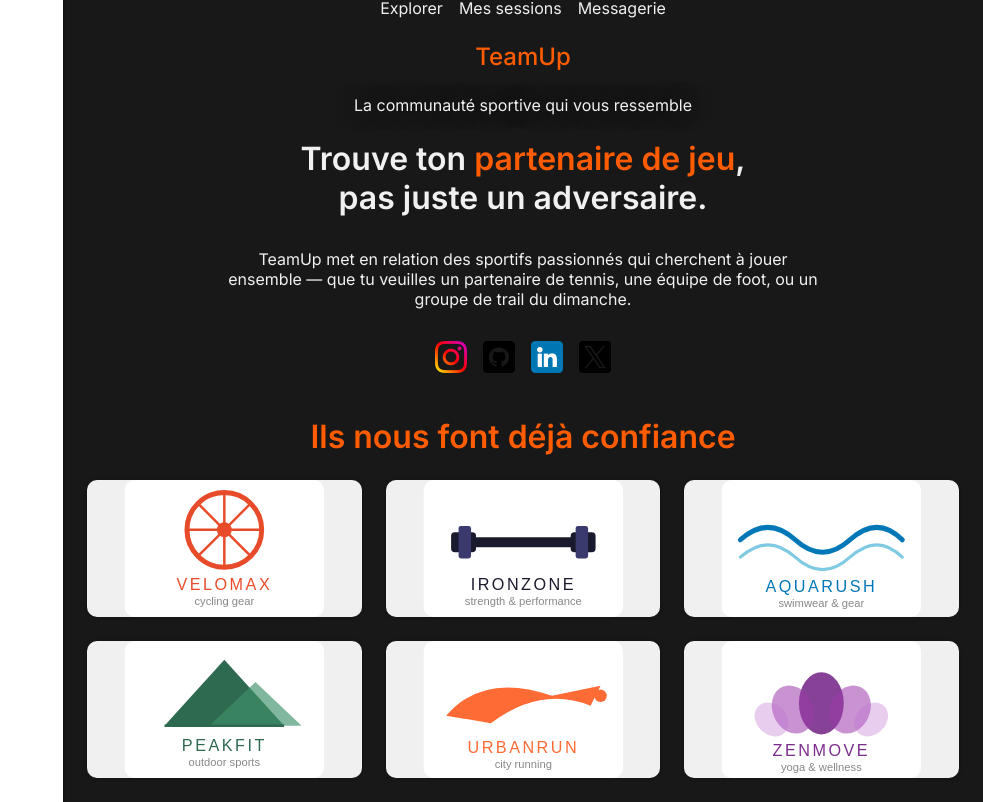
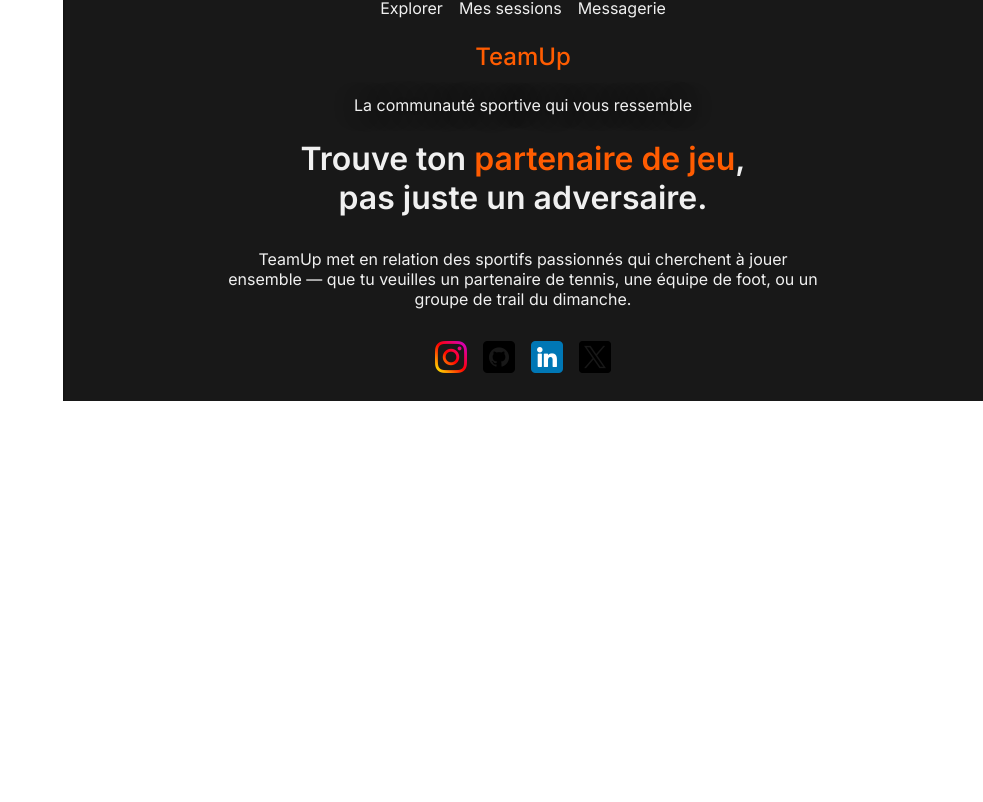
Before and after one commit to SoleneMend/TeamUp-Front, a React (Vite) app in the folder client/: page / in a window 1280 px wide. Shown: the part 803-1605 px from the top of the page, without its empty margins (297-1280 px from the left). After the commit the page ends 1204 px from the top, so only its background shows below. Built offline with nearby package versions, Linux system fonts and the light colour scheme; no server answers.

Commit message:
Navbar and Footer are done i'ts final version chill

```diff
--- a/client/src/components/Footer/Footer.tsx
+++ b/client/src/components/Footer/Footer.tsx
@@ -54,317 +54,6 @@ function Footer() {
           </div>
         </div>
       </div>
-      <div className="Footer-div-container-img">
-        <h2 className="Footer-div-container-img-title">
-          Ils nous font déjà confiance
-        </h2>
-        <svg
-          width="200"
-          height="137"
-          viewBox="0 0 160 110"
-          xmlns="http://www.w3.org/2000/svg"
-        >
-          <title>VELOMAX</title>
-          <rect width="160" height="110" fill="white" rx="8" />
-          <circle
-            cx="80"
-            cy="40"
-            r="30"
-            fill="none"
-            stroke="#E84B2A"
-            stroke-width="4"
-          />
-          <circle cx="80" cy="40" r="6" fill="#E84B2A" />
-          <line
-            x1="80"
-            y1="10"
-            x2="80"
-            y2="70"
-            stroke="#E84B2A"
-            stroke-width="2"
-          />
-          <line
-            x1="50"
-            y1="40"
-            x2="110"
-            y2="40"
-            stroke="#E84B2A"
-            stroke-width="2"
-          />
-          <line
-            x1="59"
-            y1="19"
-            x2="101"
-            y2="61"
-            stroke="#E84B2A"
-            stroke-width="2"
-          />
-          <line
-            x1="101"
-            y1="19"
-            x2="59"
-            y2="61"
-            stroke="#E84B2A"
-            stroke-width="2"
-          />
-          <text
-            x="80"
-            y="88"
-            text-anchor="middle"
-            font-size="13"
-            font-weight="500"
-            fill="#E84B2A"
-            letter-spacing="2"
-            font-family="sans-serif"
-          >
-            VELOMAX
-          </text>
-          <text
-            x="80"
-            y="100"
-            text-anchor="middle"
-            font-size="9"
-            fill="#888"
-            font-family="sans-serif"
-          >
-            cycling gear
-          </text>
-        </svg>
-        <svg
-          width="200"
-          height="137"
-          viewBox="0 0 160 110"
-          xmlns="http://www.w3.org/2000/svg"
-        >
-          <title>IRONZONE</title>
-          <rect width="160" height="110" fill="white" rx="8" />
-          <rect x="22" y="42" width="20" height="16" rx="3" fill="#1A1A2E" />
-          <rect x="118" y="42" width="20" height="16" rx="3" fill="#1A1A2E" />
-          <rect x="40" y="46" width="80" height="8" rx="2" fill="#1A1A2E" />
-          <rect x="28" y="37" width="10" height="26" rx="2" fill="#3A3A6E" />
-          <rect x="122" y="37" width="10" height="26" rx="2" fill="#3A3A6E" />
-          <text
-            x="80"
-            y="88"
-            text-anchor="middle"
-            font-size="13"
-            font-weight="500"
-            fill="#1A1A2E"
-            letter-spacing="2"
-            font-family="sans-serif"
-          >
-            IRONZONE
-          </text>
-          <text
-            x="80"
-            y="100"
-            text-anchor="middle"
-            font-size="9"
-            fill="#888"
-            font-family="sans-serif"
-          >
-            strength &amp; performance
-          </text>
-        </svg>
-        <svg
-          width="200"
-          height="137"
-          viewBox="0 0 160 110"
-          xmlns="http://www.w3.org/2000/svg"
-        >
-          <title>AquaRush</title>
-          <rect width="160" height="110" fill="white" rx="8" />
-          <path
-            d="M15 48 Q37 28 59 48 Q81 68 103 48 Q125 28 145 48"
-            fill="none"
-            stroke="#0077B6"
-            stroke-width="4"
-            stroke-linecap="round"
-          />
-          <path
-            d="M15 62 Q37 42 59 62 Q81 82 103 62 Q125 42 145 62"
-            fill="none"
-            stroke="#0096C7"
-            stroke-width="2.5"
-            stroke-linecap="round"
-            opacity="0.5"
-          />
-          <text
-            x="80"
-            y="90"
-            text-anchor="middle"
-            font-size="13"
-            font-weight="500"
-            fill="#0077B6"
-            letter-spacing="2"
-            font-family="sans-serif"
-          >
-            AQUARUSH
-          </text>
-          <text
-            x="80"
-            y="102"
-            text-anchor="middle"
-            font-size="9"
-            fill="#888"
-            font-family="sans-serif"
-          >
-            swimwear &amp; gear
-          </text>
-        </svg>
-        <svg
-          width="200"
-          height="137"
-          viewBox="0 0 160 110"
-          xmlns="http://www.w3.org/2000/svg"
-        >
-          <title>PeakFit</title>
-          <rect width="160" height="110" fill="white" rx="8" />
-          <polygon points="80,15 128,68 32,68" fill="#2D6A4F" />
-          <polygon points="105,33 142,68 68,68" fill="#40916C" opacity="0.65" />
-          <line
-            x1="32"
-            y1="68"
-            x2="128"
-            y2="68"
-            stroke="#2D6A4F"
-            stroke-width="2"
-          />
-          <text
-            x="80"
-            y="88"
-            text-anchor="middle"
-            font-size="13"
-            font-weight="500"
-            fill="#2D6A4F"
-            letter-spacing="2"
-            font-family="sans-serif"
-          >
-            PEAKFIT
-          </text>
-          <text
-            x="80"
-            y="100"
-            text-anchor="middle"
-            font-size="9"
-            fill="#888"
-            font-family="sans-serif"
-          >
-            outdoor sports
-          </text>
-        </svg>
-        <svg
-          width="200"
-          height="137"
-          viewBox="0 0 160 110"
-          xmlns="http://www.w3.org/2000/svg"
-        >
-          <title>UrbanRun</title>
-          <rect width="160" height="110" fill="white" rx="8" />
-          <path
-            d="M18 60 Q48 25 103 44 L142 36 L134 52 Q94 36 54 66 Z"
-            fill="#FF6B35"
-          />
-          <circle cx="142" cy="44" r="5" fill="#FF6B35" />
-          <text
-            x="80"
-            y="90"
-            text-anchor="middle"
-            font-size="13"
-            font-weight="500"
-            fill="#FF6B35"
-            letter-spacing="2"
-            font-family="sans-serif"
-          >
-            URBANRUN
-          </text>
-          <text
-            x="80"
-            y="102"
-            text-anchor="middle"
-            font-size="9"
-            fill="#888"
-            font-family="sans-serif"
-          >
-            city running
-          </text>
-        </svg>
-        <svg
-          width="200"
-          height="137"
-          viewBox="0 0 160 110"
-          xmlns="http://www.w3.org/2000/svg"
-        >
-          <title>ZenMove</title>
-          <rect width="160" height="110" fill="white" rx="8" />
-          <ellipse
-            cx="80"
-            cy="50"
-            rx="18"
-            ry="25"
-            fill="#7B2D8B"
-            opacity="0.9"
-          />
-          <ellipse
-            cx="57"
-            cy="55"
-            rx="16"
-            ry="20"
-            fill="#9B3BAA"
-            opacity="0.55"
-            transform="rotate(-25,57,55)"
-          />
-          <ellipse
-            cx="103"
-            cy="55"
-            rx="16"
-            ry="20"
-            fill="#9B3BAA"
-            opacity="0.55"
-            transform="rotate(25,103,55)"
-          />
-          <ellipse
-            cx="40"
-            cy="63"
-            rx="12"
-            ry="15"
-            fill="#C06FD0"
-            opacity="0.35"
-            transform="rotate(-45,40,63)"
-          />
-          <ellipse
-            cx="120"
-            cy="63"
-            rx="12"
-            ry="15"
-            fill="#C06FD0"
-            opacity="0.35"
-            transform="rotate(45,120,63)"
-          />
-          <text
-            x="80"
-            y="92"
-            text-anchor="middle"
-            font-size="13"
-            font-weight="500"
-            fill="#7B2D8B"
-            letter-spacing="2"
-            font-family="sans-serif"
-          >
-            ZENMOVE
-          </text>
-          <text
-            x="80"
-            y="104"
-            text-anchor="middle"
-            font-size="9"
-            fill="#888"
-            font-family="sans-serif"
-          >
-            yoga &amp; wellness
-          </text>
-        </svg>
-      </div>
     </section>
   );
 }
--- a/client/src/components/Navbar/Navbar.css
+++ b/client/src/components/Navbar/Navbar.css
@@ -14,7 +14,7 @@
     .Navbar-div-profil {
       display: flex;
       align-items: center;
-      border-left: 1px solid rgba(0, 0, 0, 0.129);
+      border-left: 1px solid var(--color-neutral);
     }
     .Navbar-div-profil-img {
       margin-left: 16px;
```
